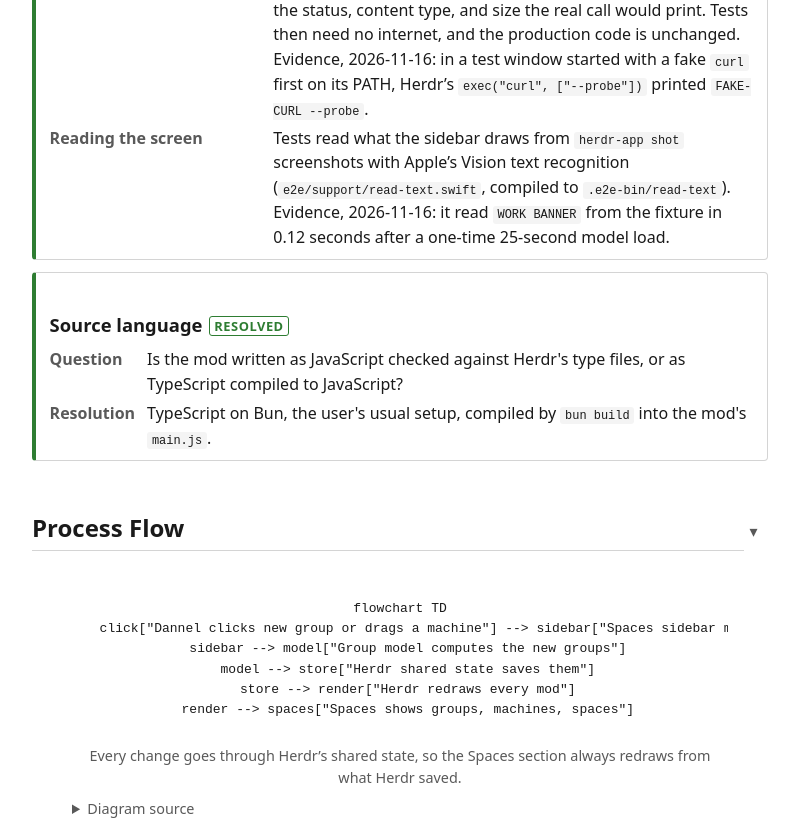
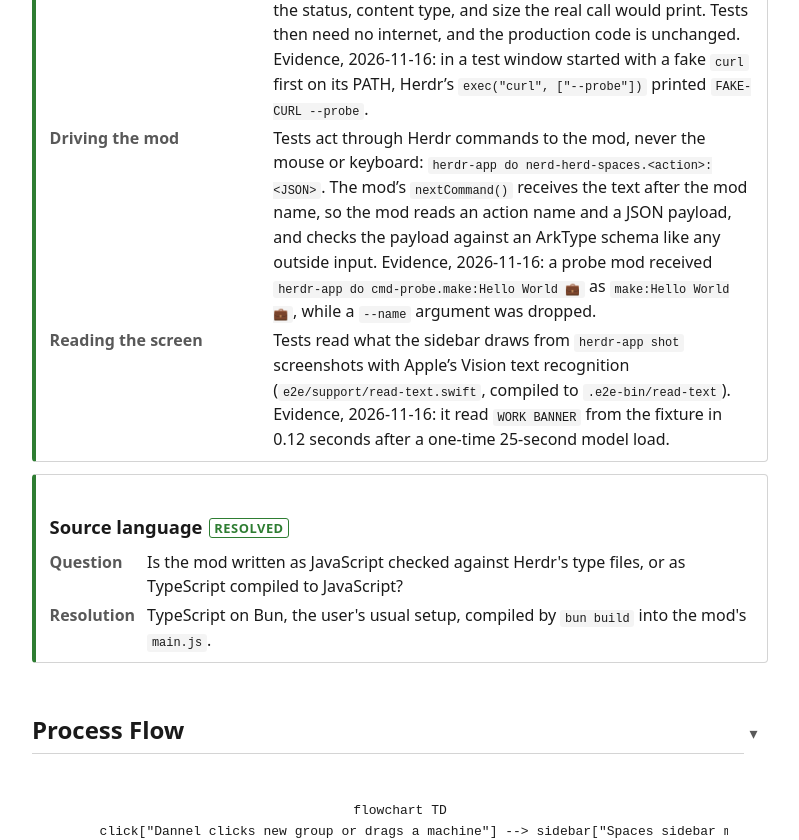
Before and after one commit to nerdo/nerd-herd, a website: page docs/specs/in-progress/executing-nerd-herd-spaces.html in a window 1280 px wide. Shown: the part 11160-12000 px from the top of the page, without its empty margins (396-1195 px from the left). Drawn offline with Linux system fonts and the light colour scheme.

Commit message:
docs(specs): record how tests drive the mod through Herdr commands
Co-Authored-By: Claude Opus 5.5 <noreply@anthropic.com>

```diff
--- a/docs/specs/in-progress/executing-nerd-herd-spaces.html
+++ b/docs/specs/in-progress/executing-nerd-herd-spaces.html
@@ -462,6 +462,7 @@ section > details:not([open]) > summary > h2 { color: var(--muted); border-botto
           <dt>Resolution</dt> <dd data-field="resolution">Partly. A second window started with <code>HERDR_APP_HOME</code> set to <code>.e2e-home/</code> in this repository runs beside the real one with its own settings, mods, layouts, and saved mod state (<code>shared.json</code>), and answers <code>herdr-app status</code>, <code>ls</code>, and <code>shot</code> on its own. It shares the real herdr-core, so it shows the real spaces, machines, and live terminals. Tests may therefore change nerd-herd’s saved groups and settings freely, and may select spaces (focus is per window), but must run no command that changes spaces, tabs, or terminals.</dd>
           <dt>Evidence</dt> <dd data-field="evidence">2026-11-16: the test window’s <code>herdr-app ls</code> listed the same space ids as the real window’s (for example <code>sp9d62280b490bfa27ed8988c2a952e5e0</code>, a-project), while its <code>status</code> showed its own zoom (1.2) and its own welcome overlay. A first try from the session scratch folder failed with <code>path must be shorter than SUN_LEN</code>: the window’s control socket path must stay under the macOS limit, so the test home has to be a short path.</dd>
           <dt>Banner downloads in tests</dt> <dd data-field="banner-downloads">The test window is started with a fake <code>curl</code> first on its PATH. That fake copies <code>e2e/fixtures/work-banner.png</code> (240 by 60, text “WORK BANNER”, generated once from placehold.co) and prints the status, content type, and size the real call would print. Tests then need no internet, and the production code is unchanged. Evidence, 2026-11-16: in a test window started with a fake <code>curl</code> first on its PATH, Herdr’s <code>exec("curl", ["--probe"])</code> printed <code>FAKE-CURL --probe</code>.</dd>
+          <dt>Driving the mod</dt> <dd data-field="driving-the-mod">Tests act through Herdr commands to the mod, never the mouse or keyboard: <code>herdr-app do nerd-herd-spaces.&lt;action&gt;:&lt;JSON&gt;</code>. The mod’s <code>nextCommand()</code> receives the text after the mod name, so the mod reads an action name and a JSON payload, and checks the payload against an ArkType schema like any outside input. Evidence, 2026-11-16: a probe mod received <code>herdr-app do cmd-probe.make:Hello World 💼</code> as <code>make:Hello World 💼</code>, while a <code>--name</code> argument was dropped.</dd>
           <dt>Reading the screen</dt> <dd data-field="reading-the-screen">Tests read what the sidebar draws from <code>herdr-app shot</code> screenshots with Apple’s Vision text recognition (<code>e2e/support/read-text.swift</code>, compiled to <code>.e2e-bin/read-text</code>). Evidence, 2026-11-16: it read <code>WORK BANNER</code> from the fixture in 0.12 seconds after a one-time 25-second model load.</dd>
         </dl>
       </spec-question>
```
